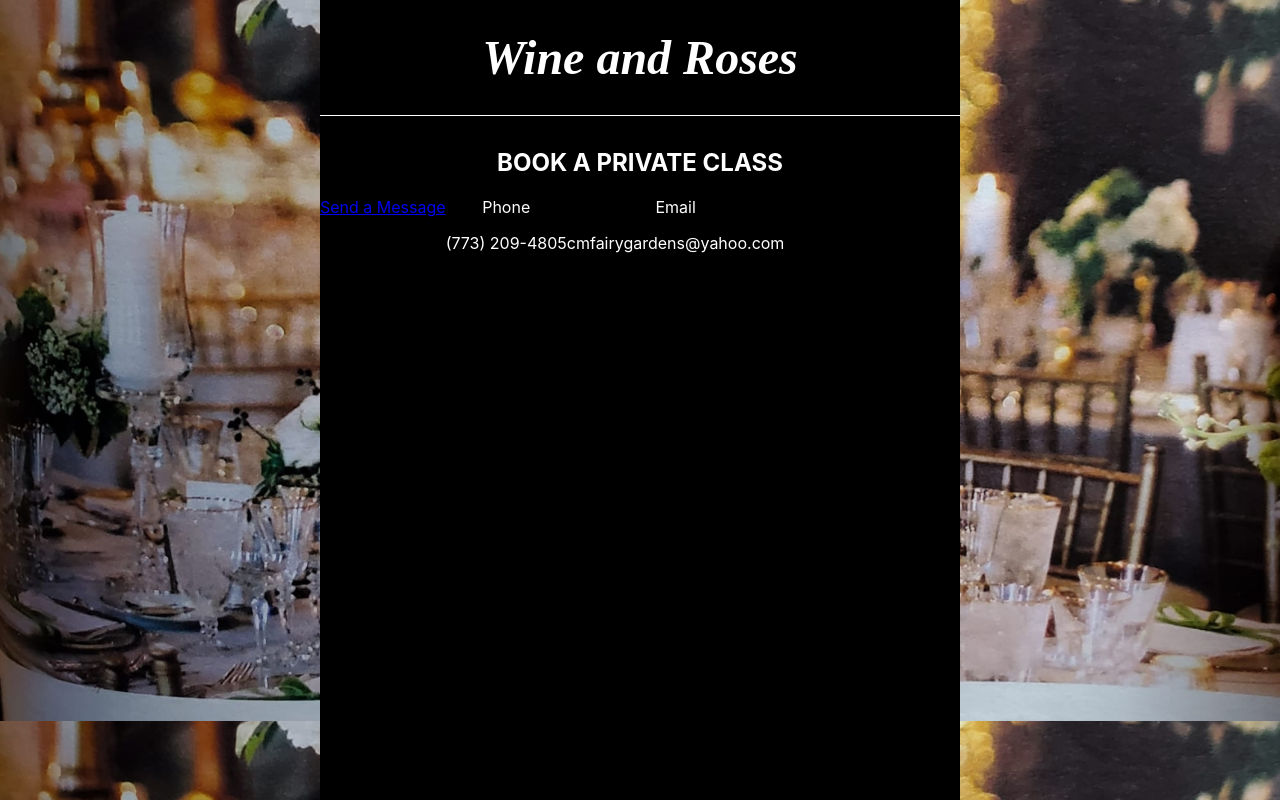
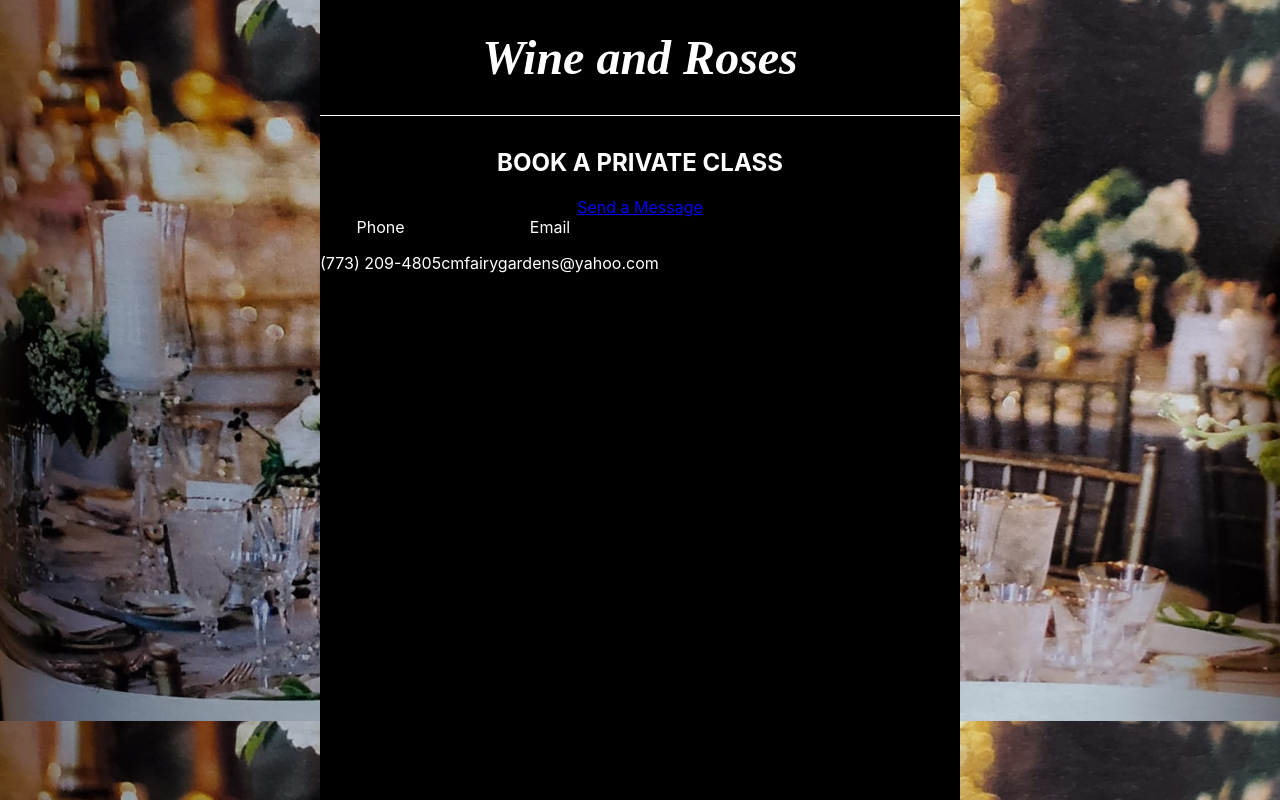
Before and after one commit to NickStrick/WineAndRoses, a React (Create React App) app in the folder roses/: page / in a window 1280 px wide. Built offline with nearby package versions, Linux system fonts and the light colour scheme.

Commit message:
moved html

```diff
--- a/roses/src/App.js
+++ b/roses/src/App.js
@@ -11,8 +11,9 @@ function App() {
         <h1 className='title'>Wine and Roses</h1>
         <div className="info">
           <h2 className='contact-title'>BOOK A PRIVATE CLASS</h2>
+          <a className='msg' href='https://m.me/flowersandclasses?fbclid=IwAR3IgNUGCt8RWVpBAjfbKPDpaM_xgi4r1uMzCJa0_EtgQ5gnPNLlJtieh-E'>Send a Message</a>
           <div className='contacts'>
-            <a href='https://m.me/flowersandclasses?fbclid=IwAR3IgNUGCt8RWVpBAjfbKPDpaM_xgi4r1uMzCJa0_EtgQ5gnPNLlJtieh-E'>Send a Message</a>
+
             <div className='item'>
               <label>Phone</label>
               <p>(773) 209-4805</p>
```
